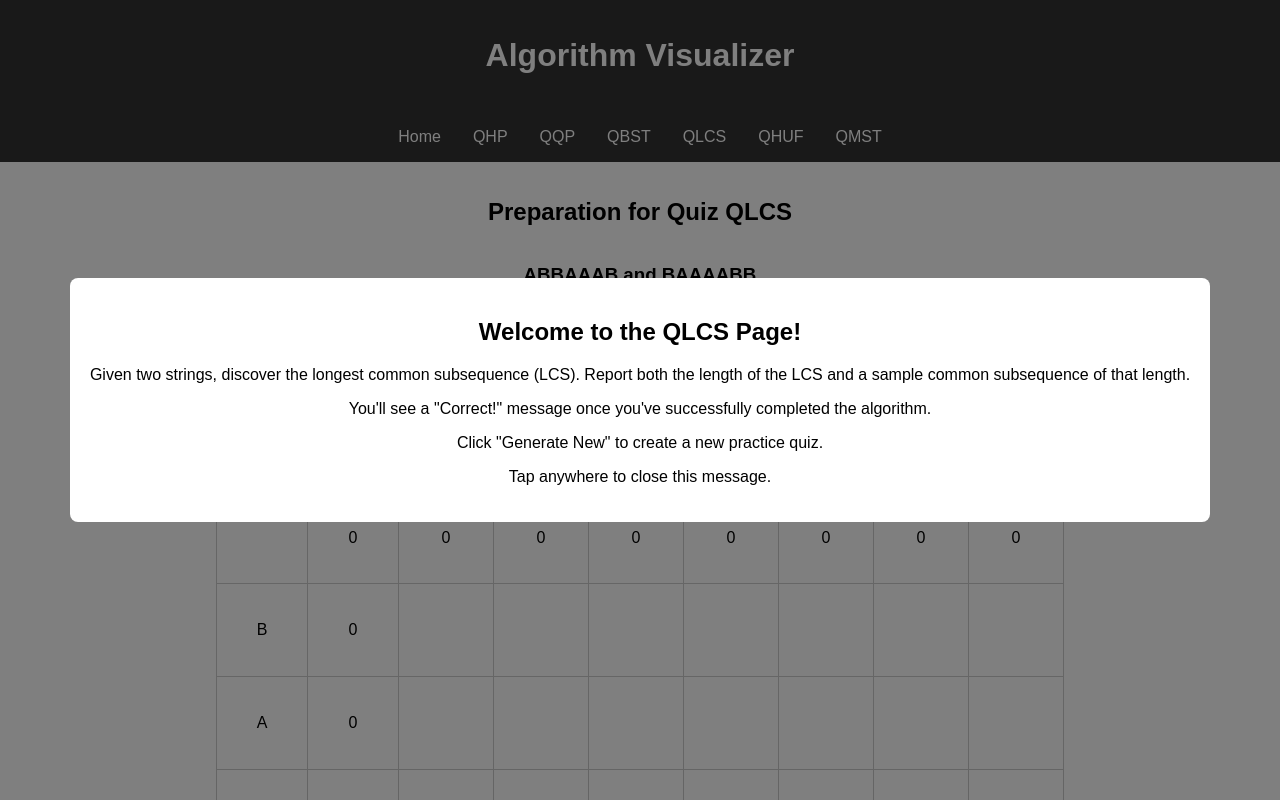
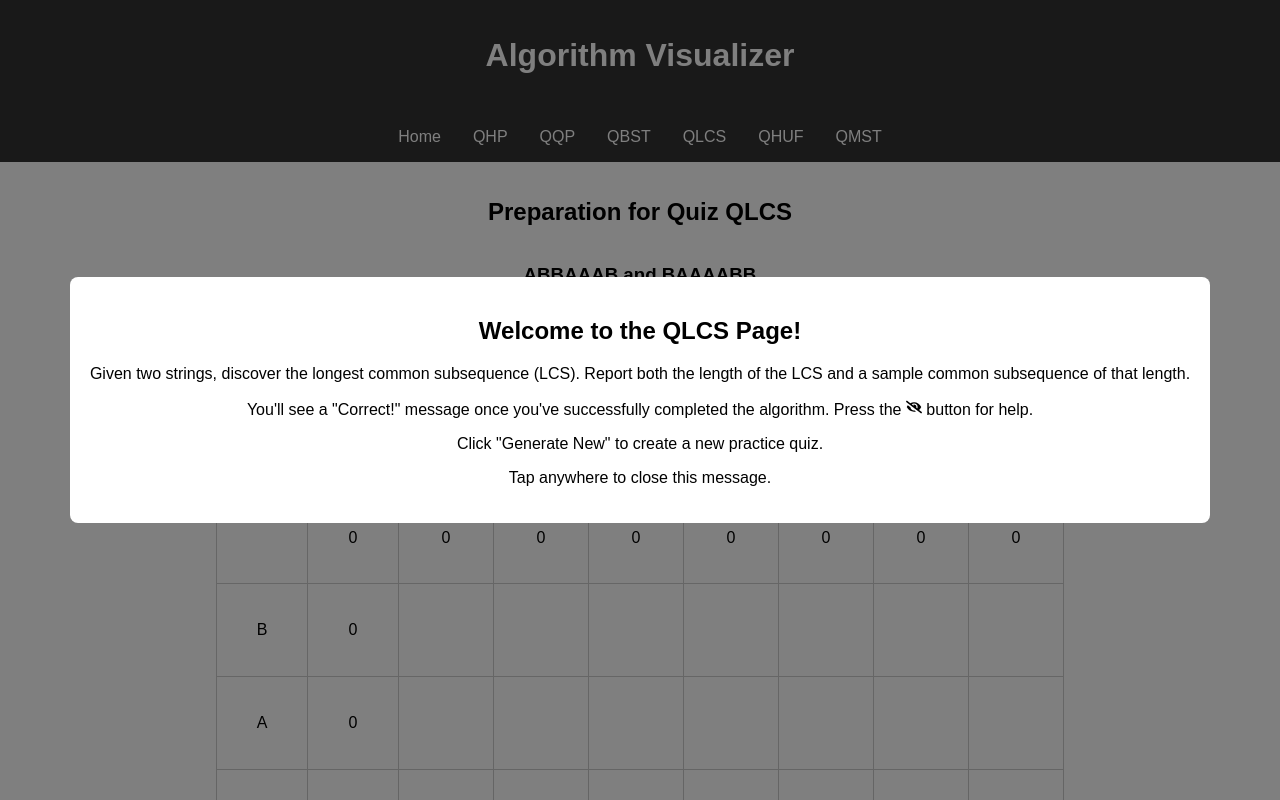
Before and after one commit to DanielH987/algorithm-visualizer, a React (Create React App) app: page /qlcs in a window 1280 px wide. Shown: the top 800 px of the page. Built offline with nearby package versions, Linux system fonts and the light colour scheme.

Commit message:
Refactor QLCS page to include help button in modal

```diff
--- a/src/pages/Qlcs.js
+++ b/src/pages/Qlcs.js
@@ -1,5 +1,6 @@
 import React, { useState, useEffect } from 'react';
 import LongCommonSub from '../components/LongCommonSub/LongCommonSub';
+import { FaEyeSlash } from 'react-icons/fa';
 import Modal from '../components/Modal';
 
 const Qlcs = () => {
@@ -18,7 +19,7 @@ const Qlcs = () => {
       <Modal isOpen={isModalOpen} onClose={handleCloseModal}>
         <h2>Welcome to the QLCS Page!</h2>
         <p>Given two strings, discover the longest common subsequence (LCS). Report both the length of the LCS and a sample common subsequence of that length.</p>
-        <p>You'll see a "Correct!" message once you've successfully completed the algorithm.</p>
+        <p>You'll see a "Correct!" message once you've successfully completed the algorithm. Press the <FaEyeSlash /> button for help.</p>
         <p>Click "Generate New" to create a new practice quiz.</p>
         <p>Tap anywhere to close this message.</p>
       </Modal>
```
